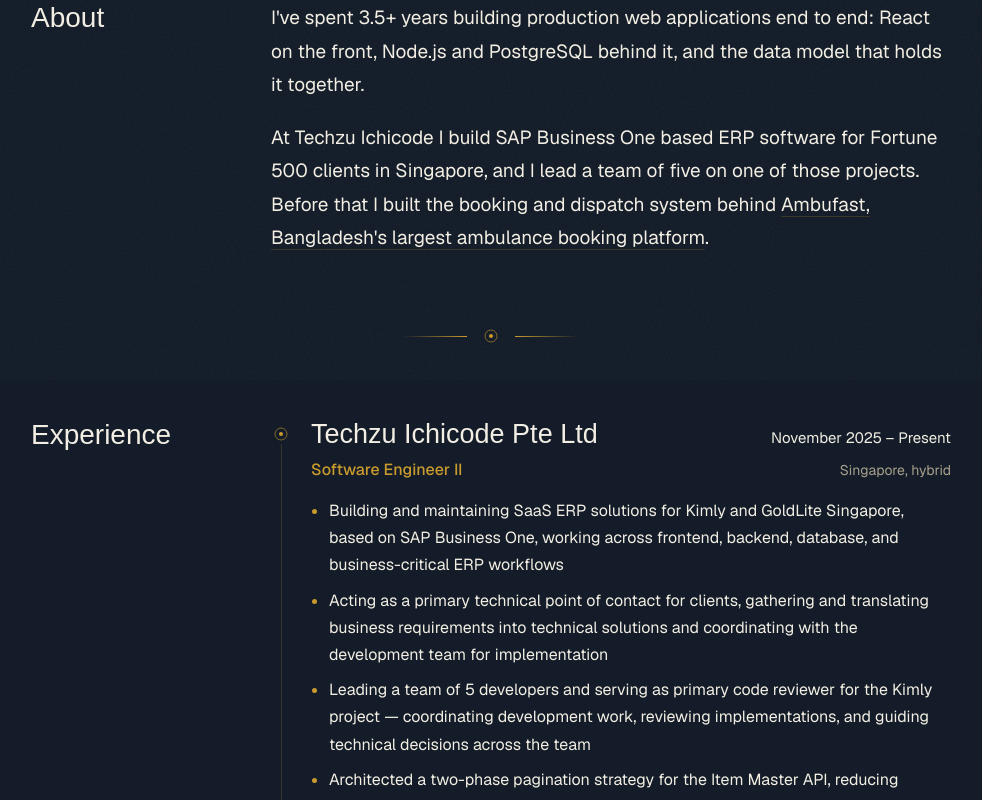
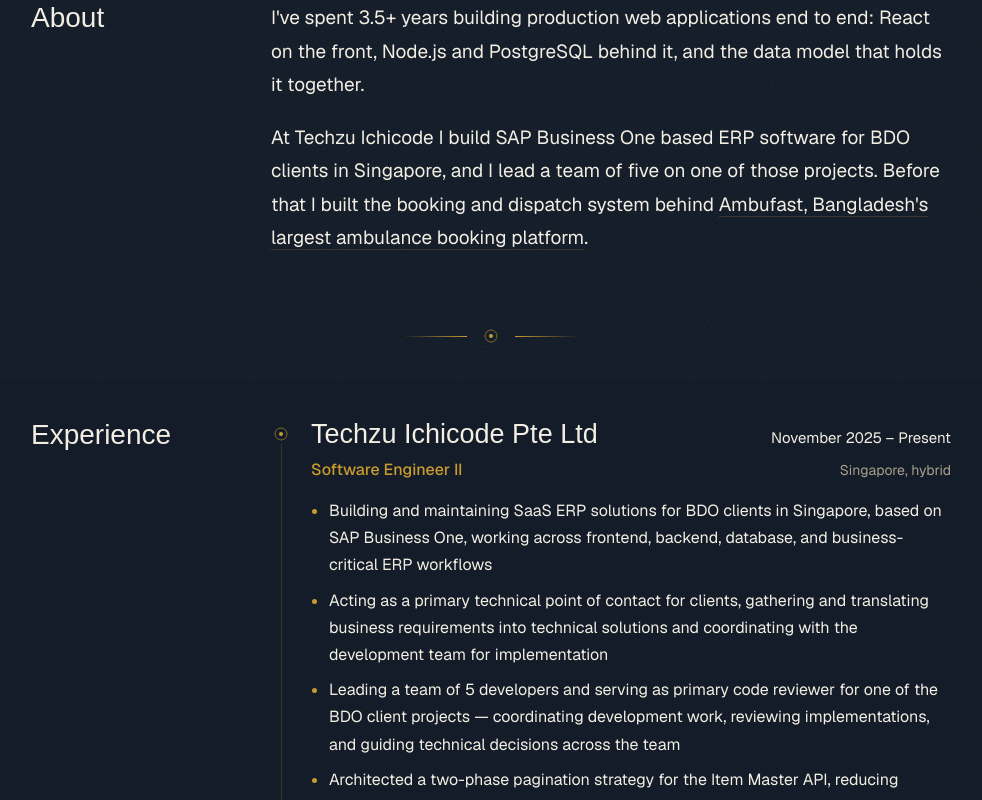
Before and after one commit to Srabon444/portfolio, a Next.js app: page /pro in a window 1280 px wide. Shown: the part 420-1220 px from the top of the page, without its empty margins (149-1131 px from the left). Built offline with nearby package versions, Linux system fonts and the light colour scheme; a web font is replaced by a local one.

Commit message:
Describe the Techzu ERP clients as BDO clients instead of naming them

```diff
--- a/src/app/pro/page.tsx
+++ b/src/app/pro/page.tsx
@@ -94,7 +94,7 @@
             </p>
             <p>
               At Techzu Ichicode I build SAP Business One based ERP software
-              for Fortune 500 clients in Singapore, and I lead a team of five on
+              for BDO clients in Singapore, and I lead a team of five on
               one of those projects.
               Before that I built the booking and dispatch system behind{" "}
               <a href={ambufast.demoLink} className={s.link} {...external}>
--- a/src/data/portfolioData.ts
+++ b/src/data/portfolioData.ts
@@ -170,11 +170,11 @@
     jobType: "Hybrid",
     period: "November 2025 – Present",
     description: [
-      "Building and maintaining SaaS ERP solutions for Kimly and GoldLite Singapore, based on SAP Business One, working across frontend, backend, database, and business-critical ERP workflows",
+      "Building and maintaining SaaS ERP solutions for BDO clients in Singapore, based on SAP Business One, working across frontend, backend, database, and business-critical ERP workflows",
 
       "Acting as a primary technical point of contact for clients, gathering and translating business requirements into technical solutions and coordinating with the development team for implementation",
 
-      "Leading a team of 5 developers and serving as primary code reviewer for the Kimly project — coordinating development work, reviewing implementations, and guiding technical decisions across the team",
+      "Leading a team of 5 developers and serving as primary code reviewer for one of the BDO client projects — coordinating development work, reviewing implementations, and guiding technical decisions across the team",
 
       "Architected a two-phase pagination strategy for the Item Master API, reducing response time from ~8s to ~225ms — a 97% improvement",
 
```
